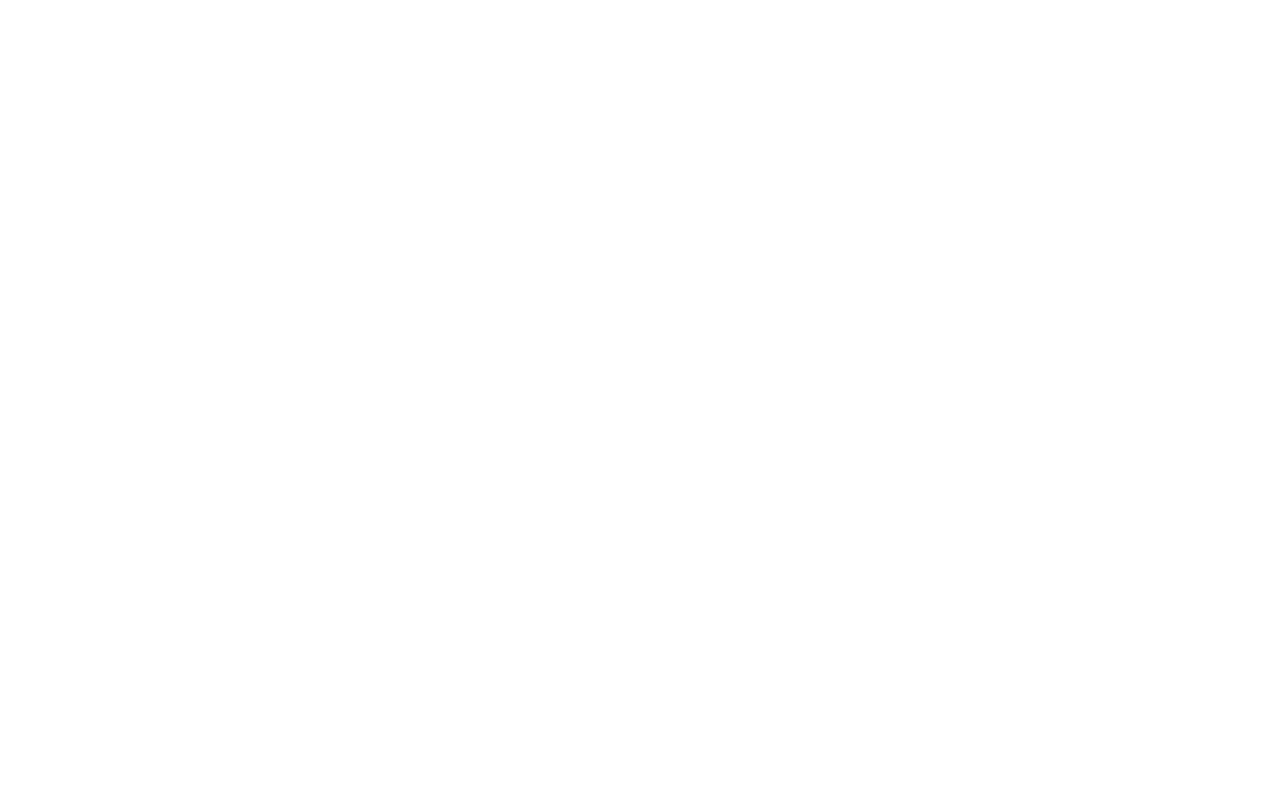
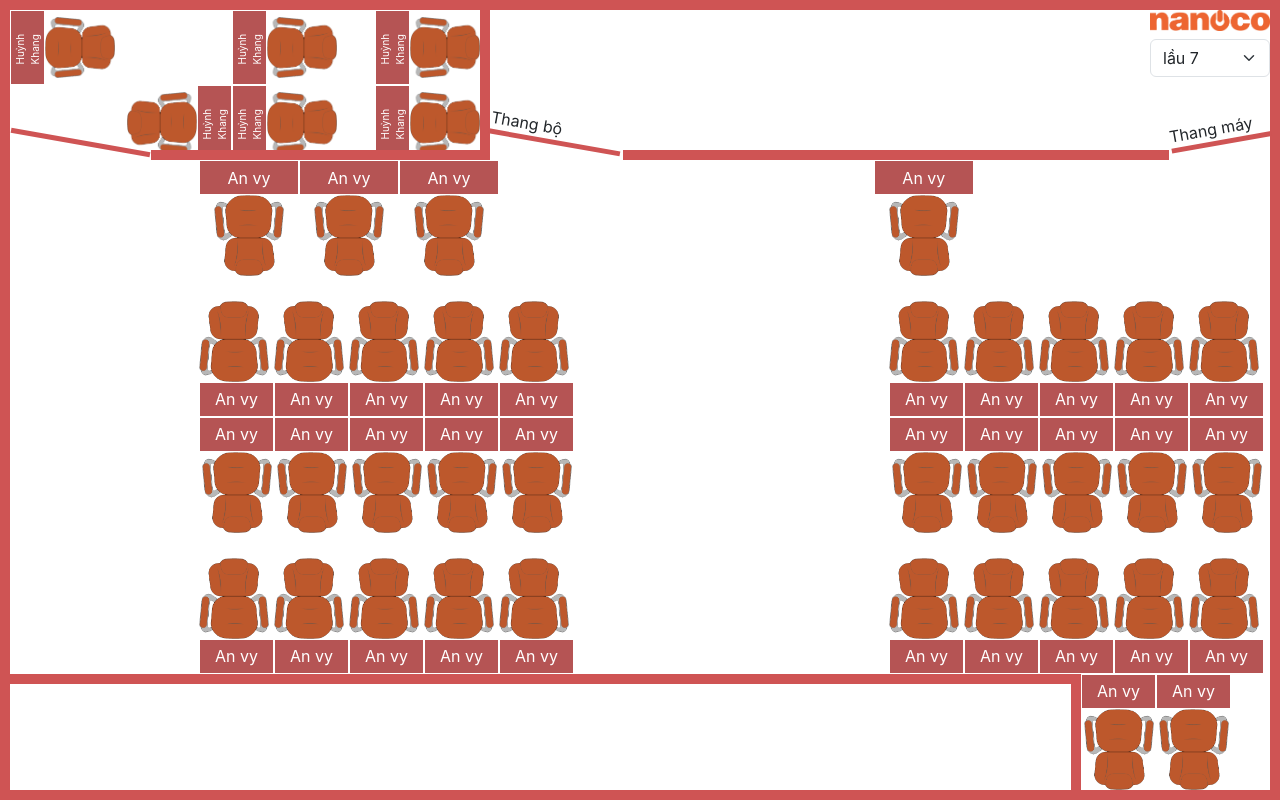
Before and after one commit to tanhatduy123/seating-map, a React (Create React App) app: page /floor-seven in a window 1280 px wide. Before the commit this address had no page. Built offline with nearby package versions, Linux system fonts and the light colour scheme; the HTML template or start-up script is replaced by a standard one.

Commit message:
create UI floor-7

```diff
--- a/src/App.css
+++ b/src/App.css
@@ -8,6 +8,9 @@
 .container-floor-seven {
   border: 10px solid #cf5454;
   height: 100vh;
+  display: flex;
+  flex-direction: column;
+  justify-content: space-between;
 }
 .horizontal-container {
   display: flex;
@@ -16,23 +19,23 @@
 }
 .room {
   position: relative;
-  width: 35%;
+  width: 40%;
   border-right: 10px solid #cf5454;
-  height: 25%;
+  height: 100%;
   display: flex;
   justify-content: space-between;
 }
 .container-seat {
   width: fit-content;
 }
-.room .door-room {
+.door-room {
   position: absolute;
   bottom: 10%;
   width: 30%;
   border-bottom: 5px solid #cf5454;
   transform: rotate(10deg);
 }
-.room .line {
+.line {
   position: absolute;
   left: 30%;
   bottom: 0;
--- a/src/App.js
+++ b/src/App.js
@@ -1,13 +1,42 @@
-import { Route, Routes } from "react-router-dom";
+import { useEffect, useState } from "react";
+import { Route, Routes, useNavigate } from "react-router-dom";
 import "./App.css";
 import FloorSeven from "./component/Floor-7";
+import FloorEighth from "./component/Floor-8/FloorEighth";
+import FloorNine from "./component/Floor-9/FloorNine";
 
 function App() {
+  const [dataOption, setDataOption] = useState("floor-seven");
+  const router = useNavigate();
+  useEffect(() => {
+    router(dataOption);
+  }, [dataOption]);
   return (
     <div className="App">
-      <Routes>
-        <Route path="/" element={<FloorSeven />} />
-      </Routes>
+      <div className="position-relative">
+        <div
+          className="position-absolute d-flex flex-column align-items-end"
+          style={{ top: 10, right: 10 }}
+        >
+          <img width={120} src={require("./assets/logo_nanoco.png")} alt="" />
+          <select
+            className="form-select mt-2"
+            aria-label="Default select example"
+            style={{ zIndex: 9 }}
+            onChange={(event) => setDataOption(event.target.value)}
+          >
+            <option value="floor-seven">lầu 7</option>
+            <option value="floor-eighth">lầu 8</option>
+            <option value="floor-ninth">lầu 9</option>
+          </select>
+        </div>
+
+        <Routes>
+          <Route path="/floor-seven" element={<FloorSeven />} />
+          <Route path="/floor-eighth" element={<FloorEighth />} />
+          <Route path="/floor-ninth" element={<FloorNine />} />
+        </Routes>
+      </div>
     </div>
   );
 }
--- a/src/component/Floor-7/index.js
+++ b/src/component/Floor-7/index.js
@@ -4,6 +4,8 @@
 export default function FloorSeven() {
   return (
     <div className="container-floor-seven">
+      <div>
+        <div className="d-flex">
           <div className="room">
             <Seat vertical />
             <div className="container">
@@ -25,10 +27,85 @@
             <div className="door-room" />
             <div className="line" />
           </div>
-      <div style={{ display: "flex", marginLeft: "12%" }}>
+          <div className="position-relative" style={{ width: "65%" }}>
+            <div className="door-room" style={{ width: "17%" }}>
+              <p>Thang bộ</p>
+            </div>
+            <div className="line" style={{ left: "17%" }} />
+            <div
+              className="door-room"
+              style={{ width: "13%", right: 0, transform: "rotate(350deg)" }}
+            >
+              <p>Thang máy</p>
+            </div>
+          </div>
+        </div>
+        <div className="d-flex" style={{ marginLeft: "15%" }}>
           <Seat horizontal width="100" />
           <Seat horizontal width="100" />
           <Seat horizontal width="100" />
+          <div style={{ marginLeft: "35%" }}>
+            <Seat horizontal width="100" />
+          </div>
+        </div>
+      </div>
+
+      <div className="d-flex">
+        <div style={{ marginLeft: "15%" }}>
+          <div className="d-flex">
+            {[...Array(5)].map(() => (
+              <Seat lyingHorizontally />
+            ))}
+          </div>
+          <div className="d-flex">
+            {[...Array(5)].map(() => (
+              <Seat horizontal />
+            ))}
+          </div>
+        </div>
+        <div style={{ marginLeft: "25%" }}>
+          <div className="d-flex">
+            {[...Array(5)].map(() => (
+              <Seat lyingHorizontally />
+            ))}
+          </div>
+          <div className="d-flex">
+            {[...Array(5)].map(() => (
+              <Seat horizontal />
+            ))}
+          </div>
+        </div>
+      </div>
+      <div>
+        <div className="d-flex">
+          <div style={{ marginLeft: "15%" }}>
+            <div className="d-flex">
+              {[...Array(5)].map(() => (
+                <Seat lyingHorizontally />
+              ))}
+            </div>
+          </div>
+          <div style={{ marginLeft: "25%" }}>
+            <div className="d-flex">
+              {[...Array(5)].map(() => (
+                <Seat lyingHorizontally />
+              ))}
+            </div>
+          </div>
+        </div>
+        <div className="d-flex">
+          <div
+            style={{
+              borderTop: "10px solid #cf5454",
+              borderRight: "10px solid #cf5454",
+              width: "85%",
+            }}
+          />
+          <div className="d-flex">
+            <Seat horizontal />
+            <Seat horizontal />
+          </div>
+        </div>
       </div>
     </div>
   );
--- /dev/null
+++ b/src/component/Floor-8/FloorEighth.js
@@ -0,0 +1,5 @@
+import React from "react";
+
+export default function FloorEighth() {
+  return <div>FloorEighth</div>;
+}
--- /dev/null
+++ b/src/component/Floor-9/FloorNine.js
@@ -0,0 +1,5 @@
+import React from "react";
+
+export default function FloorNine() {
+  return <div>FloorNine</div>;
+}
```
Also changed, not shown: src/assets/logo_nanoco.png (added). Lines whose indentation alone changed are shown as unchanged.
